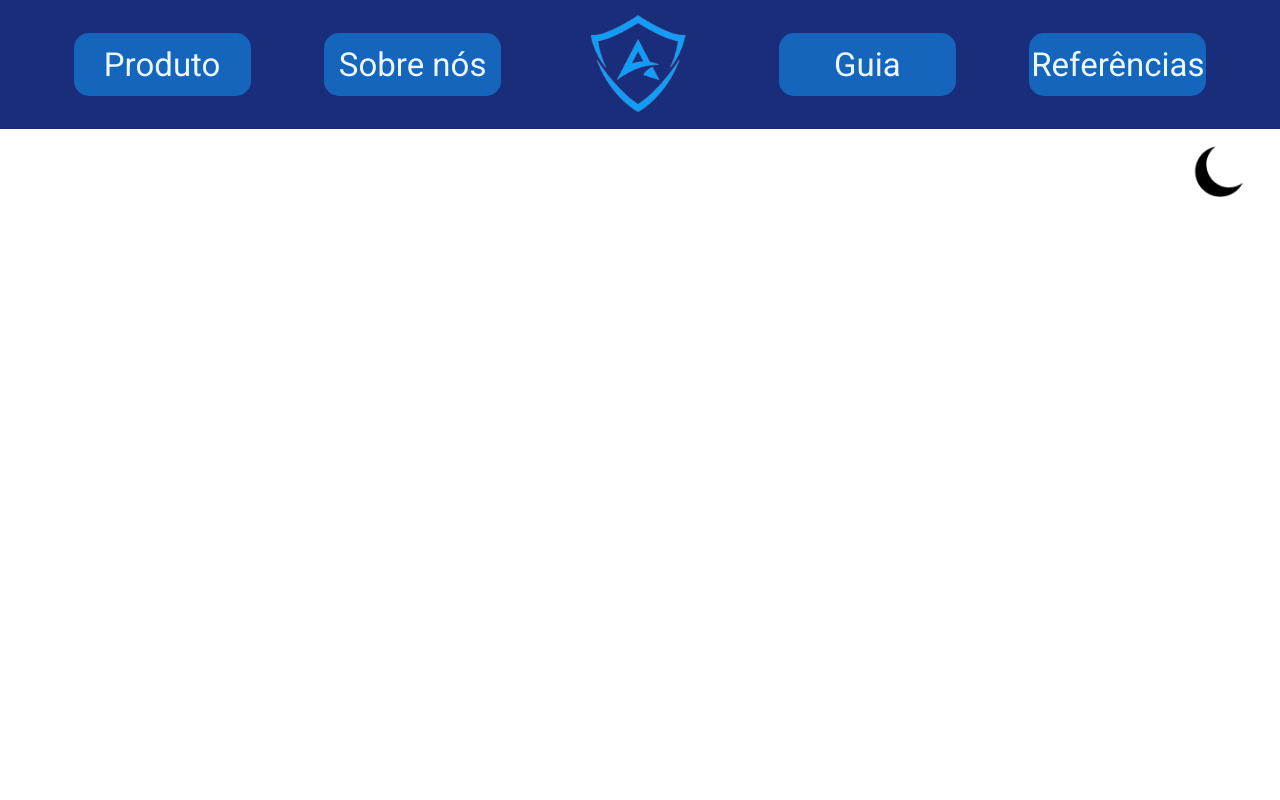
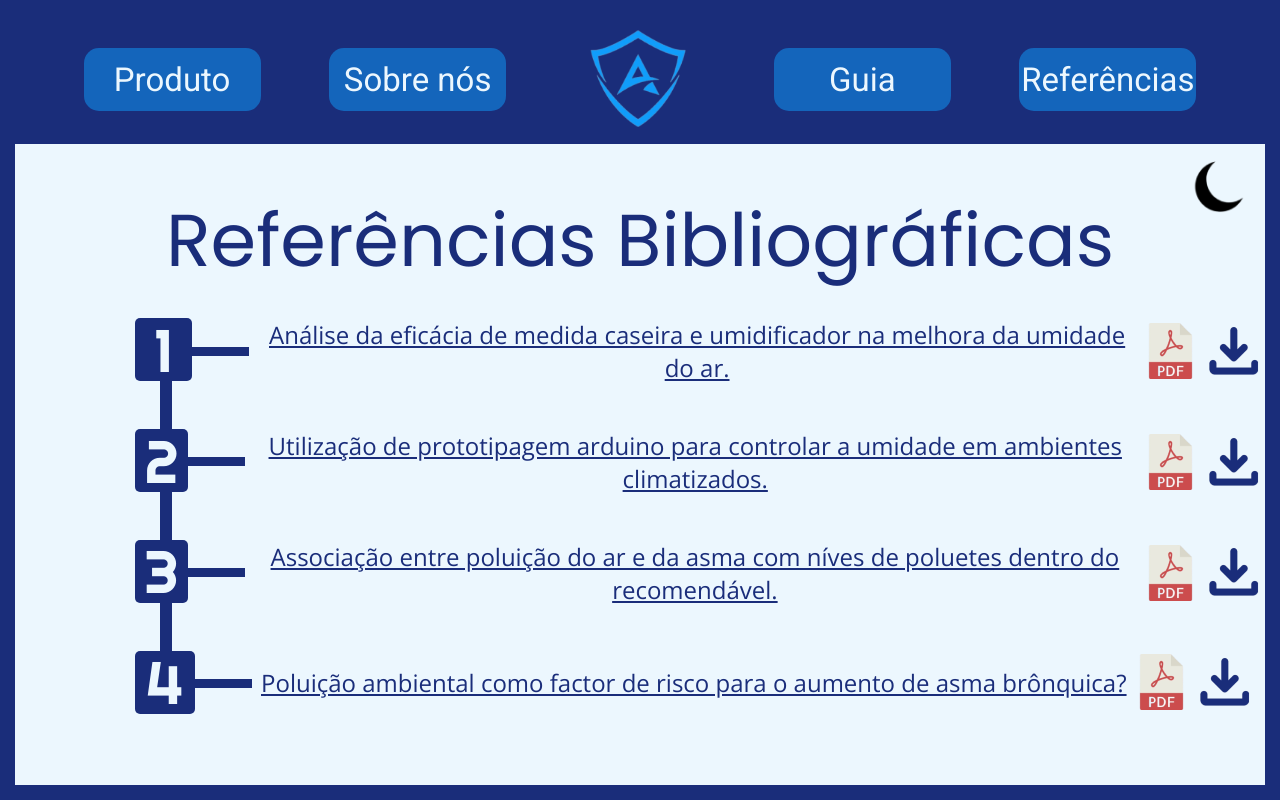
Before and after one commit to EduardoChaves12b/AeroGuard, a React (Vite) app: page /referencias in a window 1280 px wide. Built offline with nearby package versions, Linux system fonts and the light colour scheme.

Commit message:
Página de Referências

```diff
--- a/src/pages/Referencias.jsx
+++ b/src/pages/Referencias.jsx
@@ -1,8 +1,10 @@
 import { GlobalStyle } from "../styles/global";
-import {ReferenciasConteudo} from '../styles/Referencias.styles'
+import {Artigo, ReferenciasConteudo} from '../styles/Referencias.styles'
 import { useState } from 'react';
 import Header from '../components/Header'
 import Botao from "../components/Botao";
+import Baixar from "/Baixar.png"
+import PDF from "/PDF.png"
 
 export default function Referencias() {
   const [darkMode, setDarkMode] = useState(false);
@@ -13,6 +15,41 @@ export default function Referencias() {
     <ReferenciasConteudo $darkMode={darkMode}>
       <Header darkMode={darkMode}/>
       <Botao darkMode={darkMode} toggleDarkMode={toggleDarkMode}/>
+      <h1>Referências Bibliográficas</h1>
+      <section id="artigos">
+        <Artigo $darkMode={darkMode}>
+          <h2>1</h2>
+          <a href="https://repositorio.pucgoias.edu.br/jspui/handle/123456789/4892">
+            Análise da eficácia de medida caseira e umidificador na melhora da umidade do ar.
+            <img src={PDF} alt="PDF" />
+            <img className={darkMode ? 'branco' : ''} src={Baixar} alt="Baixar ícone" />
+          </a>
+        </Artigo>
+        <Artigo $darkMode={darkMode}>
+          <h2>2</h2>
+          <a href="">
+            Utilização de prototipagem arduino para controlar a umidade em ambientes climatizados.
+            <img src={PDF} alt="PDF" />
+            <img className={darkMode ? 'branco' : ''} src={Baixar} alt="Baixar ícone" />
+          </a>
+        </Artigo>
+        <Artigo $darkMode={darkMode}>
+          <h2>3</h2>
+          <a href="">
+            Associação entre poluição do ar e da asma com níves de poluetes dentro do recomendável.
+            <img src={PDF} alt="PDF" />
+            <img className={darkMode ? 'branco' : ''} src={Baixar} alt="Baixar ícone" />
+          </a>
+        </Artigo>
+        <Artigo $darkMode={darkMode}>
+          <h2>4</h2>
+          <a href="">
+            Poluição ambiental como factor de risco para o aumento de asma brônquica?
+            <img src={PDF} alt="PDF" />
+            <img className={darkMode ? 'branco' : ''} src={Baixar} alt="Baixar ícone" />
+          </a>
+        </Artigo>
+      </section>
       <GlobalStyle/>
     </ReferenciasConteudo>
   )
--- a/src/styles/Referencias.styles.js
+++ b/src/styles/Referencias.styles.js
@@ -3,7 +3,79 @@ import styled from "styled-components"
 export const ReferenciasConteudo = styled.main`
     background: ${({ $darkMode }) => ($darkMode ? '#1A2D7A' : '#ECF7FE')};
     transition: .5s;
-    .oculto{
-        display: none;
+    min-height: 100vh;
+    border: 1.25rem solid ${({ $darkMode }) => ($darkMode ? '#ECF7FE' : '#1A2D7A')};
+    h1{
+        font-family: "Poppins";
+        font-size: 6.125rem;
+        font-weight: 400;
+        text-align: center;
+        color: ${({ $darkMode }) => ($darkMode ? '#ECF7FE' : '#1A2D7A')};
+        padding-top: 3.5rem;
+    }
+
+    #artigos{
+        display: flex;
+        flex-direction: column;
+        justify-content: space-around;
+        margin-left: 10rem;
+        min-height: calc(100vh - 30rem);
+        max-width: 150rem;
+    }
+
+`
+export const Artigo = styled.div`
+    display: flex;
+
+    h2{
+        font-family: "Righteous";
+        font-weight: 400;
+        font-size: 5rem;
+        background: ${({ $darkMode }) => ($darkMode ? '#ECF7FE' : '#1A2D7A')};
+        color: ${({ $darkMode }) => ($darkMode ? '#1A2D7A' : '#ECF7FE')};
+        width: 5rem;
+        height: 5.25rem;
+        border-radius: 5px;
+        display: flex;
+        align-items: center;
+        justify-content: center;
+        position: relative;
+        z-index: 1;
+        margin-right: 5.5rem;
+    }
+
+    h2::after{
+        content: '';
+        position: absolute;
+        left: 100%;
+        top: 45%;
+        width: 4.75rem;
+        height: .75rem;
+        background-color: ${({ $darkMode }) => ($darkMode ? '#ECF7FE' : '#1A2D7A')};
+    }
+
+    &::before {
+        content: '';
+        position: absolute;
+        left: 13.325rem;
+        top: 30rem;
+        bottom: 15%;
+        width: 1rem;
+        background-color: ${({ $darkMode }) => ($darkMode ? '#ECF7FE' : '#1A2D7A')};
+        z-index: 0;
+    }
+
+    a{
+        font-family: "Open Sans";
+        font-size: 2rem;
+        color: ${({ $darkMode }) => ($darkMode ? '#ECF7FE' : '#1A2D7A')};
+        text-align: center;
+        display: flex;
+        align-items: center;
+        max-width: 95rem;
+    }
+
+    .branco{
+        filter: invert(100%) brightness(1000%);
     }
 `
```
Also changed, not shown: public/Baixar.png (added), public/PDF.png (added).
